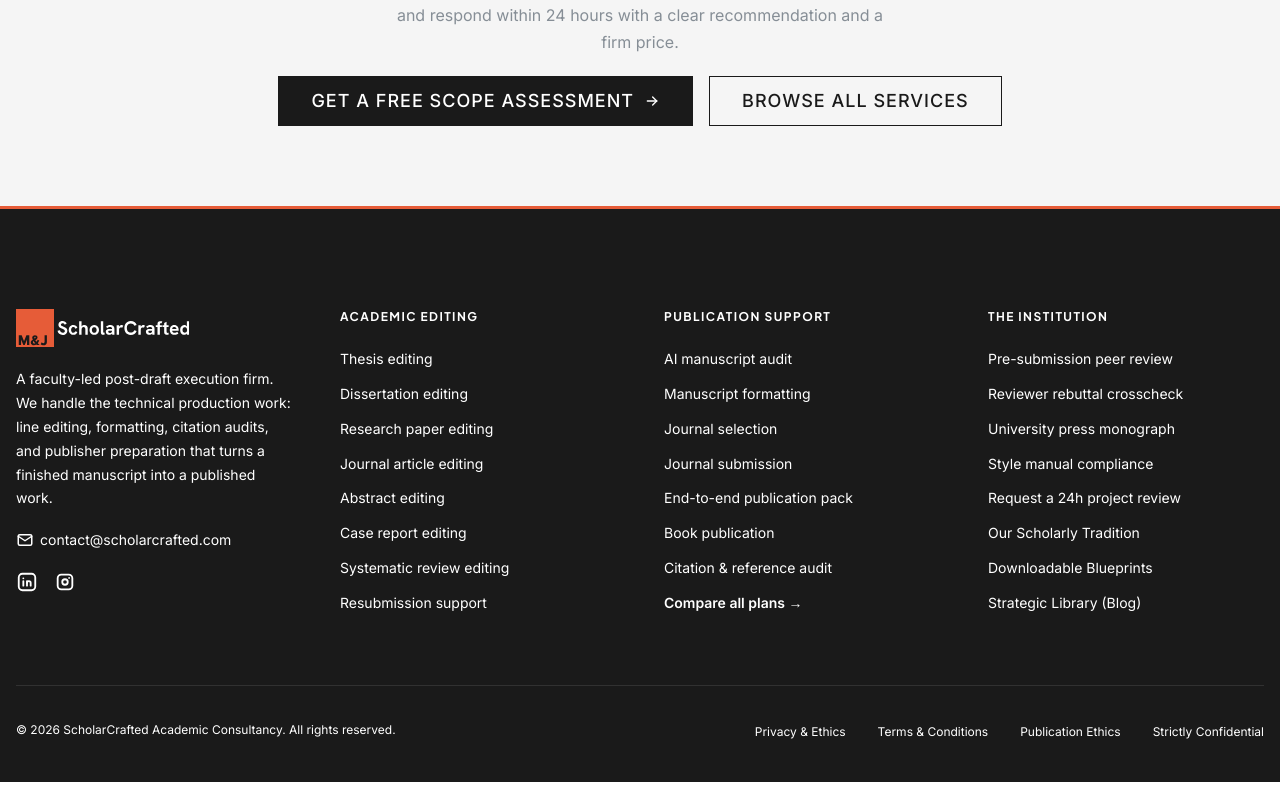
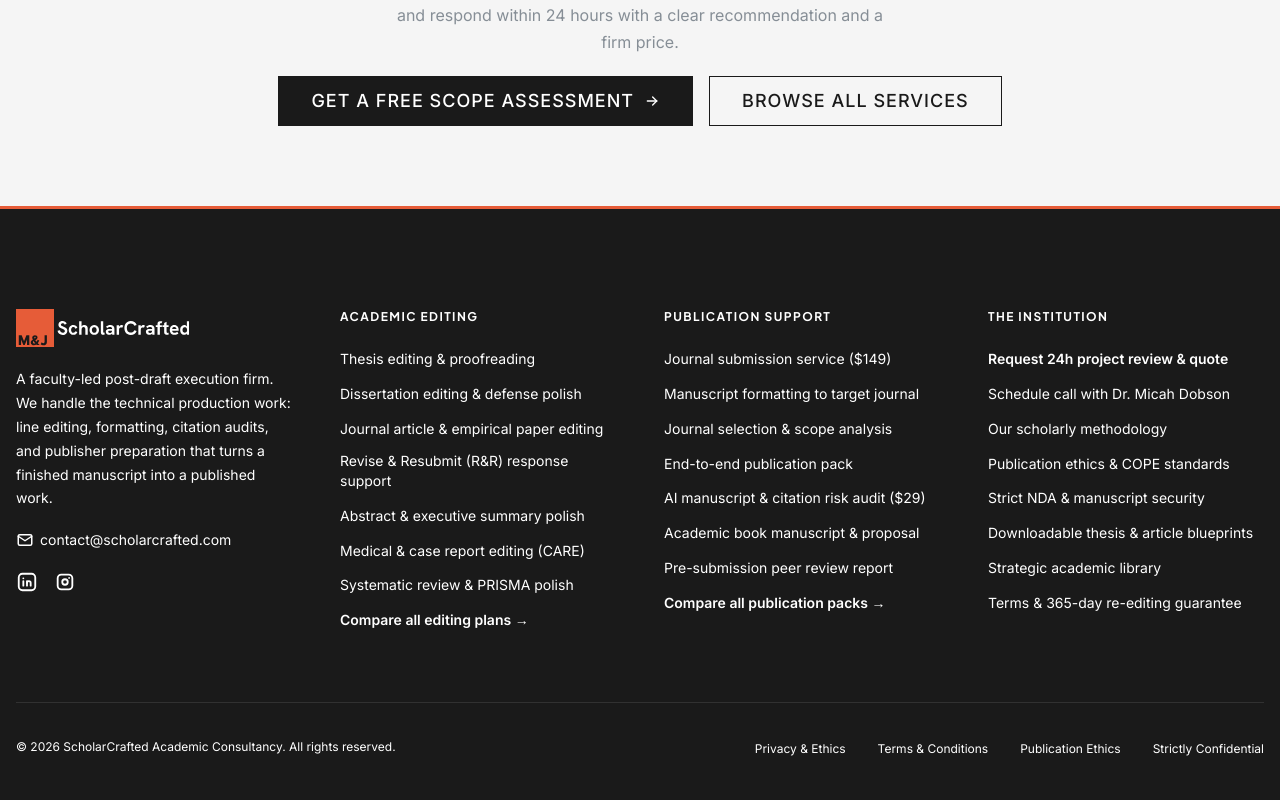
Before and after one commit to Kallias254/consulting-business, a Next.js app: page /scholarcrafted/faq in a window 1280 px wide. Shown: the part 3774-4574 px from the top of the page. Built offline with nearby package versions, Linux system fonts and the light colour scheme.

Commit message:
feat(footer & order): elevate footer into comprehensive directory and add Editage-style core benefits and discipline coverage to order presets

```diff
--- a/src/app/(frontend)/scholarcrafted/_components/Footer.tsx
+++ b/src/app/(frontend)/scholarcrafted/_components/Footer.tsx
@@ -85,7 +85,7 @@ export function Footer({ bg }: { bg?: string }) {
             </Group>
           </Stack>
 
-          {/* Column 2: Academic Editing (By paper & document type) */}
+          {/* Column 2: Academic Editing */}
           <Stack gap="lg">
             <Text
               size="xs"
@@ -97,42 +97,42 @@ export function Footer({ bg }: { bg?: string }) {
             <Stack gap={rem(10)}>
               <Link href="/order?focus=thesis" style={{ textDecoration: 'none', color: 'inherit' }}>
                 <Text size="sm" className="footer-link">
-                  Thesis editing
+                  Thesis editing & proofreading
                 </Text>
               </Link>
               <Link href="/order?focus=dissertation" style={{ textDecoration: 'none', color: 'inherit' }}>
                 <Text size="sm" className="footer-link">
-                  Dissertation editing
-                </Text>
-              </Link>
-              <Link href="/order?service=editing" style={{ textDecoration: 'none', color: 'inherit' }}>
-                <Text size="sm" className="footer-link">
-                  Research paper editing
+                  Dissertation editing & defense polish
                 </Text>
               </Link>
               <Link href="/order?focus=journal-article" style={{ textDecoration: 'none', color: 'inherit' }}>
                 <Text size="sm" className="footer-link">
-                  Journal article editing
+                  Journal article & empirical paper editing
+                </Text>
+              </Link>
+              <Link href="/order?focus=resubmission" style={{ textDecoration: 'none', color: 'inherit' }}>
+                <Text size="sm" className="footer-link">
+                  Revise & Resubmit (R&R) response support
                 </Text>
               </Link>
               <Link href="/order?focus=abstract" style={{ textDecoration: 'none', color: 'inherit' }}>
                 <Text size="sm" className="footer-link">
-                  Abstract editing
+                  Abstract & executive summary polish
                 </Text>
               </Link>
               <Link href="/order?focus=case-report" style={{ textDecoration: 'none', color: 'inherit' }}>
                 <Text size="sm" className="footer-link">
-                  Case report editing
+                  Medical & case report editing (CARE)
                 </Text>
               </Link>
               <Link href="/order?focus=systematic-review" style={{ textDecoration: 'none', color: 'inherit' }}>
                 <Text size="sm" className="footer-link">
-                  Systematic review editing
+                  Systematic review & PRISMA polish
                 </Text>
               </Link>
-              <Link href="/order?focus=resubmission" style={{ textDecoration: 'none', color: 'inherit' }}>
-                <Text size="sm" className="footer-link">
-                  Resubmission support
+              <Link href="/order?service=editing" style={{ textDecoration: 'none', color: 'inherit' }}>
+                <Text size="sm" className="footer-link" style={{ color: `${active.accent} !important`, fontWeight: 600 }}>
+                  Compare all editing plans →
                 </Text>
               </Link>
             </Stack>
@@ -148,24 +148,19 @@ export function Footer({ bg }: { bg?: string }) {
               Publication Support
             </Text>
             <Stack gap={rem(10)}>
-              <Link href="/order?service=ai-audit&single=true" style={{ textDecoration: 'none', color: 'inherit' }}>
+              <Link href="/order?service=journal&tier=pro" style={{ textDecoration: 'none', color: 'inherit' }}>
                 <Text size="sm" className="footer-link">
-                  AI manuscript audit
+                  Journal submission service ($149)
                 </Text>
               </Link>
               <Link href="/order?focus=journal-formatting" style={{ textDecoration: 'none', color: 'inherit' }}>
                 <Text size="sm" className="footer-link">
-                  Manuscript formatting
+                  Manuscript formatting to target journal
                 </Text>
               </Link>
               <Link href="/order?service=journal&tier=essentials" style={{ textDecoration: 'none', color: 'inherit' }}>
                 <Text size="sm" className="footer-link">
-                  Journal selection
-                </Text>
-              </Link>
-              <Link href="/order?service=journal&tier=pro" style={{ textDecoration: 'none', color: 'inherit' }}>
-                <Text size="sm" className="footer-link">
-                  Journal submission
+                  Journal selection & scope analysis
                 </Text>
               </Link>
               <Link href="/order?service=journal&tier=full" style={{ textDecoration: 'none', color: 'inherit' }}>
@@ -173,19 +168,24 @@ export function Footer({ bg }: { bg?: string }) {
                   End-to-end publication pack
                 </Text>
               </Link>
+              <Link href="/order?service=ai-audit&single=true" style={{ textDecoration: 'none', color: 'inherit' }}>
+                <Text size="sm" className="footer-link">
+                  AI manuscript & citation risk audit ($29)
+                </Text>
+              </Link>
               <Link href="/order?service=book&single=true" style={{ textDecoration: 'none', color: 'inherit' }}>
                 <Text size="sm" className="footer-link">
-                  Book publication
+                  Academic book manuscript & proposal
                 </Text>
               </Link>
-              <Link href="/order?service=editing&tier=premium" style={{ textDecoration: 'none', color: 'inherit' }}>
+              <Link href="/request-review?service=editing&tier=scientific" style={{ textDecoration: 'none', color: 'inherit' }}>
                 <Text size="sm" className="footer-link">
-                  Citation & reference audit
+                  Pre-submission peer review report
                 </Text>
               </Link>
               <Link href="/order" style={{ textDecoration: 'none', color: 'inherit' }}>
                 <Text size="sm" className="footer-link" style={{ color: `${active.accent} !important`, fontWeight: 600 }}>
-                  Compare all plans →
+                  Compare all publication packs →
                 </Text>
               </Link>
             </Stack>
@@ -201,44 +201,44 @@ export function Footer({ bg }: { bg?: string }) {
               The Institution
             </Text>
             <Stack gap={rem(10)}>
-              <Link href="/request-review?service=editing&tier=scientific" style={{ textDecoration: 'none', color: 'inherit' }}>
-                <Text size="sm" className="footer-link">
-                  Pre-submission peer review
+              <Link href="/request-review" style={{ textDecoration: 'none', color: 'inherit' }}>
+                <Text size="sm" className="footer-link" style={{ color: `${active.accent} !important`, fontWeight: 600 }}>
+                  Request 24h project review & quote
                 </Text>
               </Link>
-              <Link href="/order?focus=resubmission" style={{ textDecoration: 'none', color: 'inherit' }}>
+              <Link href="/consultation" style={{ textDecoration: 'none', color: 'inherit' }}>
                 <Text size="sm" className="footer-link">
-                  Reviewer rebuttal crosscheck
-                </Text>
-              </Link>
-              <Link href="/order?service=book&single=true" style={{ textDecoration: 'none', color: 'inherit' }}>
-                <Text size="sm" className="footer-link">
-                  University press monograph
-                </Text>
-              </Link>
-              <Link href="/order?focus=dissertation" style={{ textDecoration: 'none', color: 'inherit' }}>
-                <Text size="sm" className="footer-link">
-                  Style manual compliance
-                </Text>
-              </Link>
-              <Link href="/request-review" style={{ textDecoration: 'none', color: 'inherit' }}>
-                <Text size="sm" className="footer-link">
-                  Request a 24h project review
+                  Schedule call with Dr. Micah Dobson
                 </Text>
               </Link>
               <Link href="/how-it-works" style={{ textDecoration: 'none', color: 'inherit' }}>
                 <Text size="sm" className="footer-link">
-                  Our Scholarly Tradition
+                  Our scholarly methodology
+                </Text>
+              </Link>
+              <Link href="/publication-ethics" style={{ textDecoration: 'none', color: 'inherit' }}>
+                <Text size="sm" className="footer-link">
+                  Publication ethics & COPE standards
+                </Text>
+              </Link>
+              <Link href="/confidentiality" style={{ textDecoration: 'none', color: 'inherit' }}>
+                <Text size="sm" className="footer-link">
+                  Strict NDA & manuscript security
                 </Text>
               </Link>
               <Link href="/resources" style={{ textDecoration: 'none', color: 'inherit' }}>
                 <Text size="sm" className="footer-link">
-                  Downloadable Blueprints
+                  Downloadable thesis & article blueprints
                 </Text>
               </Link>
               <Link href="/blog" style={{ textDecoration: 'none', color: 'inherit' }}>
                 <Text size="sm" className="footer-link">
-                  Strategic Library (Blog)
+                  Strategic academic library
+                </Text>
+              </Link>
+              <Link href="/terms" style={{ textDecoration: 'none', color: 'inherit' }}>
+                <Text size="sm" className="footer-link">
+                  Terms & 365-day re-editing guarantee
                 </Text>
               </Link>
             </Stack>
--- a/src/app/(frontend)/scholarcrafted/order/page.tsx
+++ b/src/app/(frontend)/scholarcrafted/order/page.tsx
@@ -649,6 +649,81 @@ function HumanMentorshipNarrative({
                   ))}
                 </Stack>
               </Stack>
+            </SimpleGrid>
+          </Box>
+
+          {/* Editage-Style Core Value Props: Benefits Grid */}
+          <Box pt="md">
+            <SimpleGrid cols={{ base: 1, sm: 2, md: 4 }} spacing={rem(20)}>
+              {[
+                {
+                  title: 'Editorial Compliance Certificate',
+                  desc: 'Issued upon project completion for graduate school clearance or journal submission, certifying full language and academic style verification.',
+                },
+                {
+                  title: 'Up to 10% Word Reduction',
+                  desc: 'Precision trimming of excess word count without sacrificing nuance, ensuring your thesis or paper fits strict departmental or journal length limits.',
+                },
+                {
+                  title: 'Unlimited Editor Inquiries',
+                  desc: 'Direct collaborative dialogue. Ask Dr. Dobson and your editor clarifying questions regarding margin notes until you are 100% defense-ready.',
+                },
+                {
+                  title: '365-Day Committee Re-editing',
+                  desc: 'When your advisor, thesis committee, or journal reviewer issues revisions, submit your updated sections for secondary passes at zero extra charge.',
+                },
+              ].map((benefit, bIdx) => (
+                <Box
+                  key={bIdx}
+                  p="lg"
+                  bg={active.background}
+                  style={{
+                    border: `1px solid ${active.primary}12`,
+                    borderTop: `3px solid ${active.accent}`,
+                  }}
+                >
+                  <Text fw={700} size="sm" c={active.primary} mb={rem(6)} style={{ fontFamily: 'var(--font-heading-sans), var(--font-sans)' }}>
+                    {benefit.title}
+                  </Text>
+                  <Text size="xs" c="dimmed" lh={1.6}>
+                    {benefit.desc}
+                  </Text>
+                </Box>
+              ))}
+            </SimpleGrid>
+          </Box>
+
+          {/* Academic Disciplines Supported */}
+          <Box
+            p={{ base: rem(24), md: rem(32) }}
+            bg={active.background}
+            style={{ border: `1px solid ${active.primary}12` }}
+          >
+            <SimpleGrid cols={{ base: 1, md: 3 }} spacing="xl">
+              <div>
+                <Text size="xs" fw={700} c={active.accent} mb={rem(4)} style={{ letterSpacing: '0.12em', textTransform: 'uppercase' }}>
+                  Biomedical & Clinical Sciences
+                </Text>
+                <Text size="xs" c="dimmed" lh={1.6}>
+                  Medicine, nursing, public health, pharmacology. Strict compliance with ICMJE, CARE guidelines, and biomedical nomenclature.
+                </Text>
+              </div>
+              <div>
+                <Text size="xs" fw={700} c={active.accent} mb={rem(4)} style={{ letterSpacing: '0.12em', textTransform: 'uppercase' }}>
+                  Engineering, Math & STEM
+                </Text>
+                <Text size="xs" c="dimmed" lh={1.6}>
+                  Computer science, physics, chemical and civil engineering. Exact mathematical terminology, equation review, and IEEE/ACM style adherence.
+                </Text>
+              </div>
+              <div>
+                <Text size="xs" fw={700} c={active.accent} mb={rem(4)} style={{ letterSpacing: '0.12em', textTransform: 'uppercase' }}>
+                  Humanities, Social Sciences & Law
+                </Text>
+                <Text size="xs" c="dimmed" lh={1.6}>
+                  Education, sociology, literature, economics, and law. Rigorous APA 7th, Chicago Notes & Bibliography, and Harvard citation audits.
+                </Text>
+              </div>
             </SimpleGrid>
           </Box>
 
```
Also changed, not shown: 1 other file (tests, documents, lock files or other folders).
